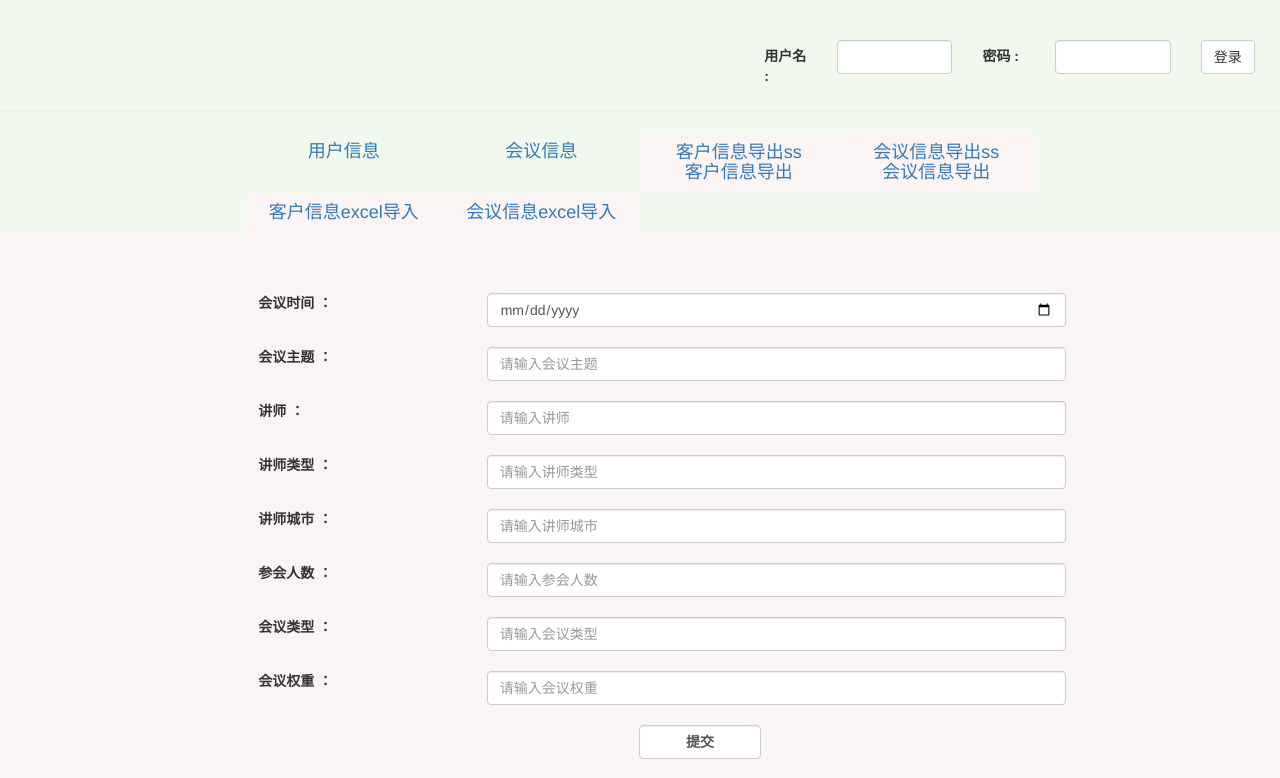
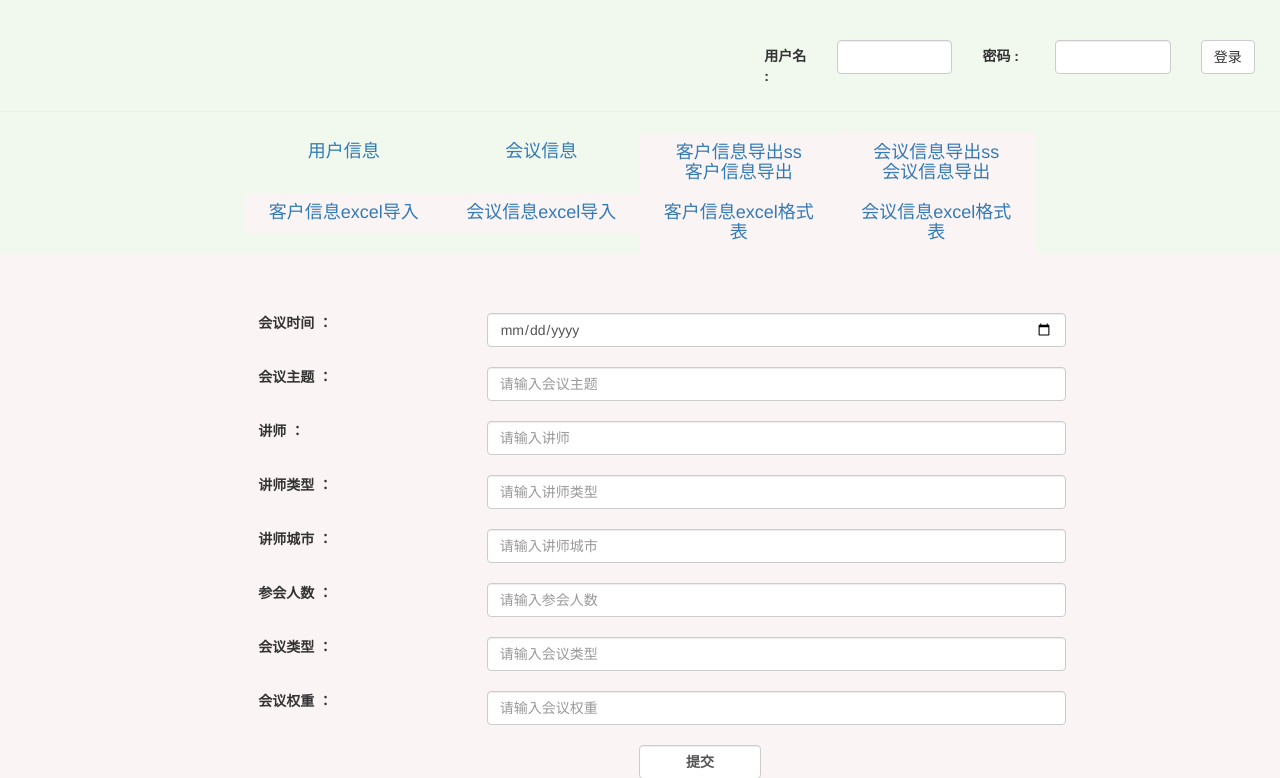
Before and after one commit to preke/MeetingInfoManage, a Django app: a page that uses MeetingInfoManage/templates/base.html in a window 1280 px wide; the page is wider, and only the part inside the window is pictured. Shown: the top 778 px of that part. Run offline with Django 3.2, Linux system fonts and the light colour scheme; parts of the project's set-up code (start-up, migrations or seed data) failed here and were passed over; some libraries are stand-ins or nearby versions.

Commit message:
finish lead in and lead out by excel

```diff
--- a/MeetingInfoManage/templates/base.html
+++ b/MeetingInfoManage/templates/base.html
@@ -127,6 +127,18 @@
                             </h4>
                         </div>
 
+                        <div class="col-sm-3" align="center" id="current">
+                            <h4>
+                                <a href="{% static 'storage/blank_client.csv' %}">客户信息excel格式表</a>
+                            </h4>
+                        </div>
+
+                        <div class="col-sm-3" align="center" id="current">
+                            <h4>
+                                <a href="{% static 'storage/blank_meeting.csv' %}">会议信息excel格式表</a>
+                            </h4>
+                        </div>
+
                     </div>
                 </div>
             </div>
```
Also changed, not shown: MeetingInfoManage/db.sqlite3, MeetingInfoManage/static/storage/blank_client.csv (added), MeetingInfoManage/static/storage/blank_meeting.csv (added), MeetingInfoManage/static/storage/client.csv, MeetingInfoManage/static/storage/meeting.csv, 3 other files.
